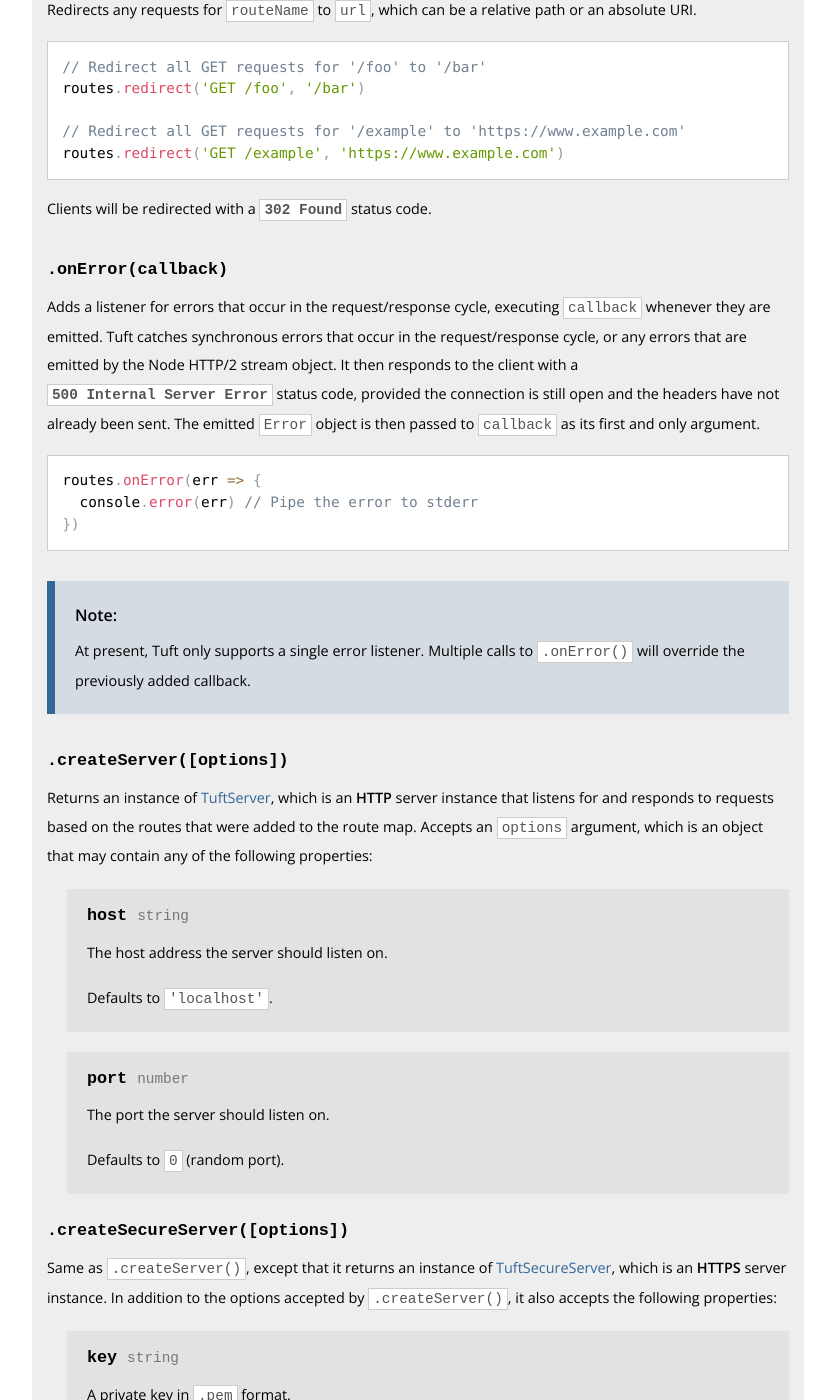
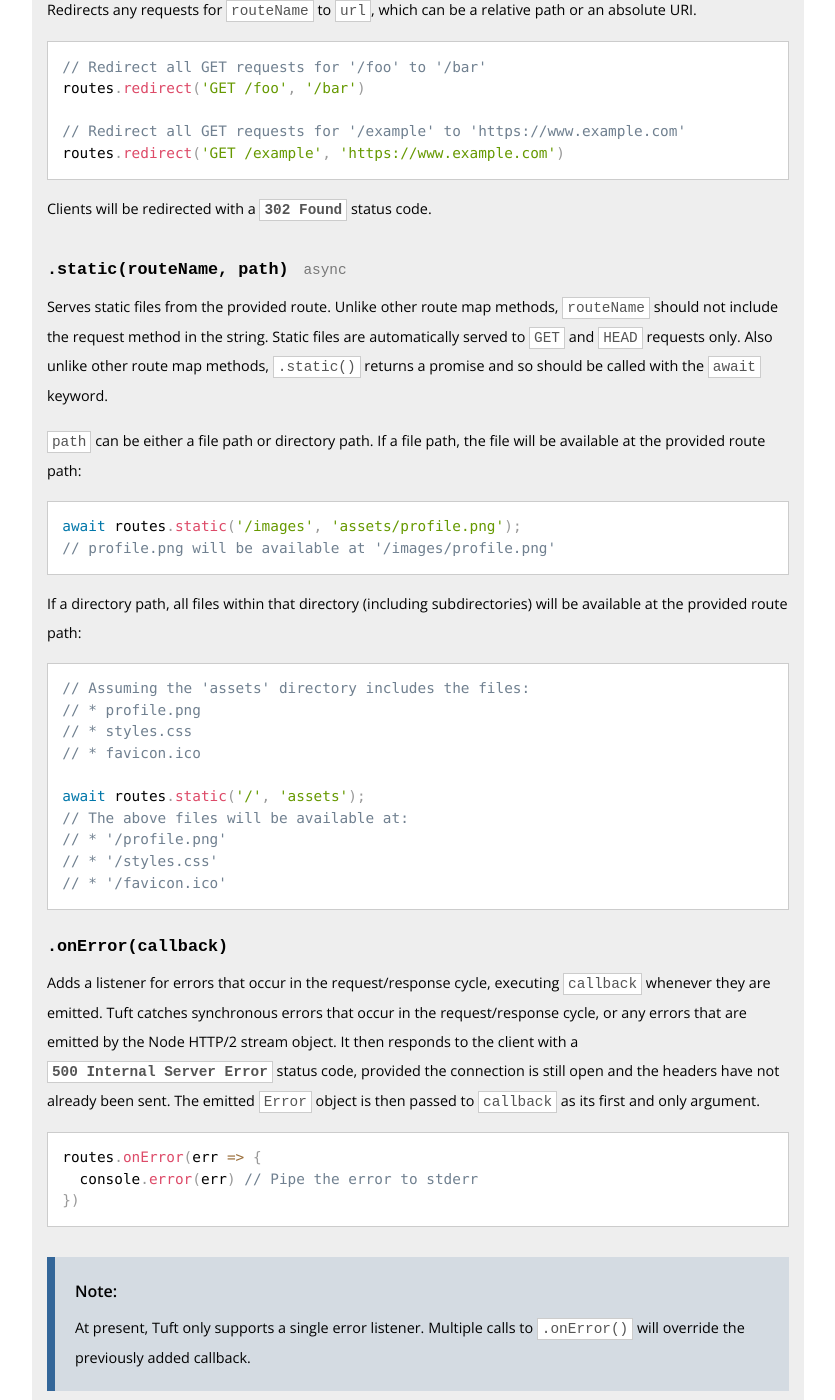
Before and after one commit to tuftjs/tuft.dev, a Jekyll site: the page built from docs/api/tuft-route-map.html, in a window 1280 px wide and 1400 px high, scrolled down 2267 px. Shown: the whole window, without its empty margins (321-1156 px from the left). Built offline with Jekyll 4.4.1, drawn with Linux system fonts in a browser that asks for light colours.

Commit message:
Add docs for .static() method

```diff
--- a/docs/api/tuft-route-map.html
+++ b/docs/api/tuft-route-map.html
@@ -108,6 +108,25 @@ routes.redirect('GET /example', 'https://www.example.com')</code></pre>
     </div>
 
     <div class="api-entry">
+      <h3><code>.static(routeName, path)</code> <code class="code-data-type">async</code></h3>
+      <p>Serves static files from the provided route. Unlike other route map methods, <code class="code-inline">routeName</code> should not include the request method in the string. Static files are automatically served to <code class="code-inline">GET</code> and <code class="code-inline">HEAD</code> requests only. Also unlike other route map methods, <code class="code-inline">.static()</code> returns a promise and so should be called with the <code class="code-inline">await</code> keyword.</p>
+      <p><code class="code-inline">path</code> can be either a file path or directory path. If a file path, the file will be available at the provided route path:</p>
+      <pre><code class="language-js">await routes.static('/images', 'assets/profile.png');
+// profile.png will be available at '/images/profile.png'</code></pre>
+      <p>If a directory path, all files within that directory (including subdirectories) will be available at the provided route path:</p>
+      <pre><code class="language-js">// Assuming the 'assets' directory includes the files:
+// * profile.png
+// * styles.css
+// * favicon.ico
+
+await routes.static('/', 'assets');
+// The above files will be available at:
+// * '/profile.png'
+// * '/styles.css'
+// * '/favicon.ico'</code></pre>
+      </div>
+
+    <div class="api-entry">
       <h3><code>.onError(callback)</code></h3>
       <p>Adds a listener for errors that occur in the request/response cycle, executing <code
           class="code-inline">callback</code> whenever they are emitted. Tuft catches synchronous errors that occur in
```
